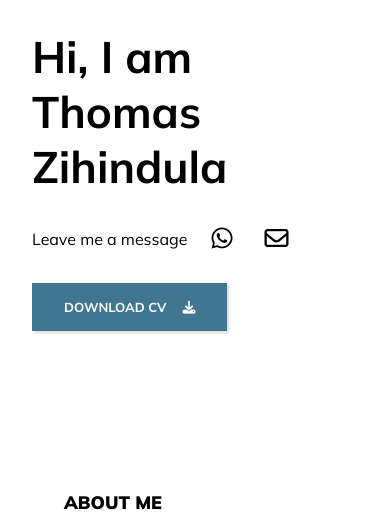
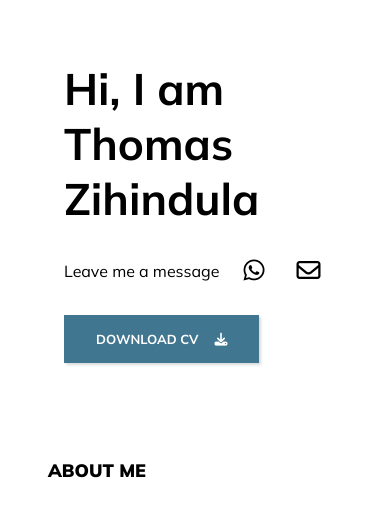
Before and after one commit to dieudonnecostes/luucem, a plain HTML site: page index.html in a window 390 px wide. Shown: the part 275-803 px from the top of the page. Drawn offline with nearby package versions, Linux system fonts and the light colour scheme.

Commit message:
caisse finish

```diff
--- a/style.css
+++ b/style.css
@@ -465,8 +465,6 @@ p>a {
     .profile-side,
     .w-left-l {
         width: 100%;
-        padding: 2rem;
-
     }
 
     .profile-side {
@@ -483,10 +481,14 @@ p>a {
 
     .content-side, .title-side {
         width: 100%;
-        padding: 4rem;
+        padding: 3rem;
         display: flex;
         flex-direction: column;
         border: none;
+    }
+
+    .title-side {
+        padding: 0rem 3rem;
     }
 
 
```
